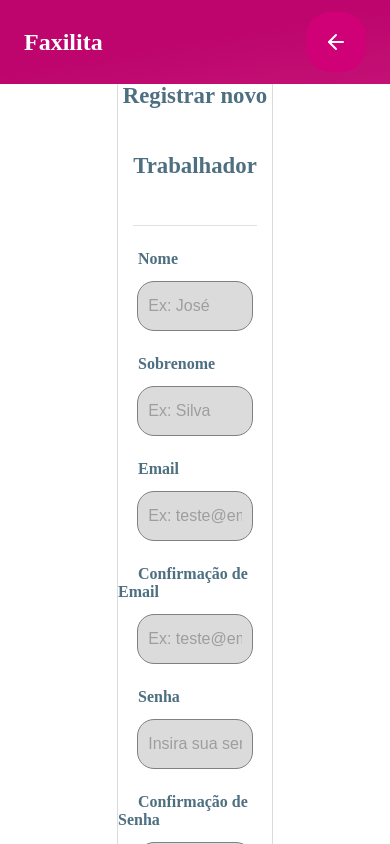
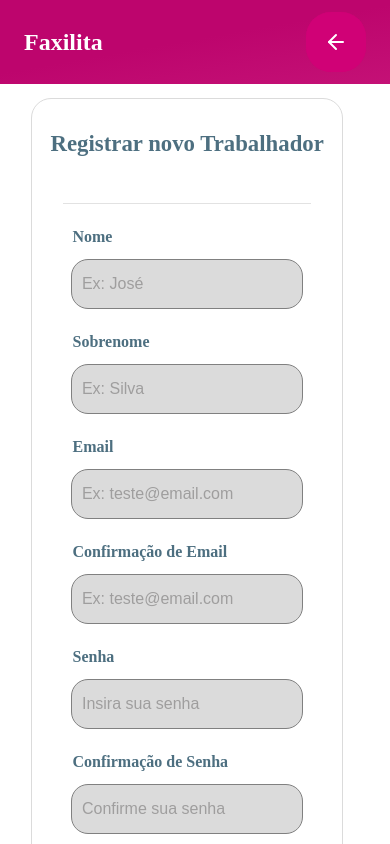
Before and after one commit to Luccacpl/Faxilita, a React (Create React App) app: page /Cadastro/2 in a window 390 px wide. Shown: the top 844 px of the page. Built offline with nearby package versions, Linux system fonts and the light colour scheme.

Commit message:
arrumando media carry pagina CadastroTrabalhador

```diff
--- a/src/styles/pages/CadastroTrabalhador.css
+++ b/src/styles/pages/CadastroTrabalhador.css
@@ -181,19 +181,20 @@ hr {
 
 	/* Formulario */
 
-	#page-cadastro-trabalhador .wrapper input {
-		height: 6.3vh;
-		padding: 0 10px;
+	#page-cadastro-trabalhador .wrapper {
+		width: 80%;
+		margin-top: 25%;
+		margin-left: 8%;
 
-		border: 0.5px solid grey;
-		border-radius: 17px;
-		background-color: #dbdbdb;
+		background: #fff;
+		border: 1px solid #dbdbdb;
 
-		outline: none;
+		justify-content: center;
+		align-items: center;
 
-		font-size: 100%;
+		border-radius: 20px;
 
-		margin-top: 13px;
+		overflow: hidden;
 	}
 
 	#page-cadastro-trabalhador .wrapper h1 {
```
